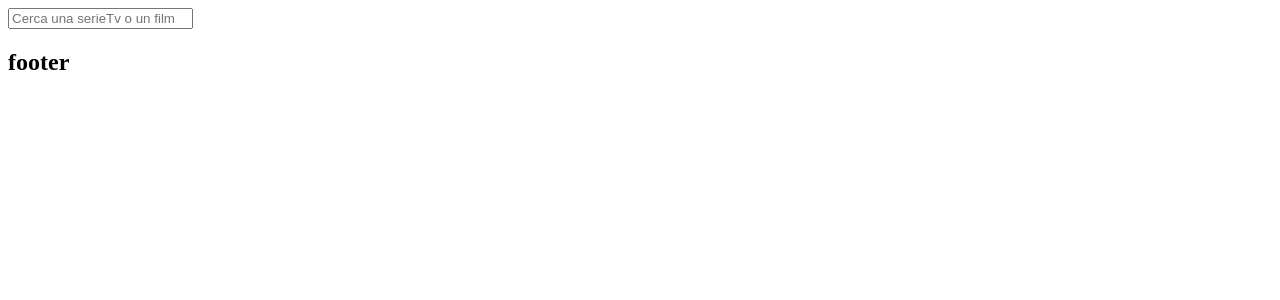
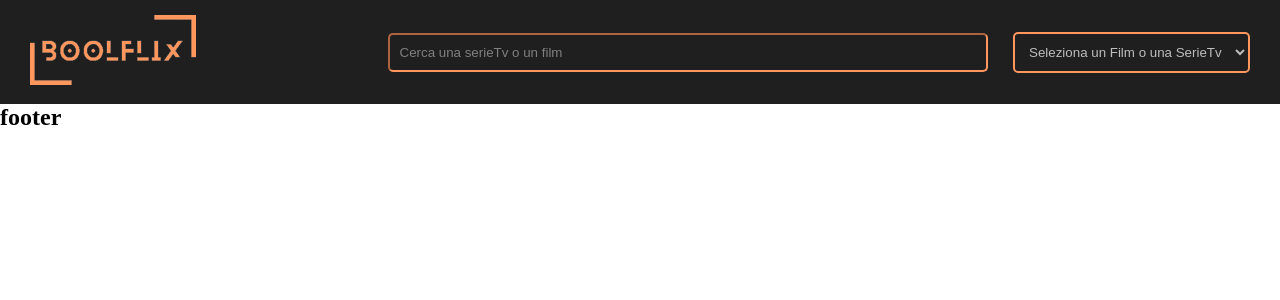
Before and after one commit to Herenyon/vite-boolflix, a Vue app in the folder vite-boolflix/: page / in a window 1280 px wide. Shown: the top 300 px of the page. Built offline with nearby package versions, Linux system fonts and the light colour scheme; no server answers.

Commit message:
milestone 4 header

```diff
--- a/vite-boolflix/package.json
+++ b/vite-boolflix/package.json
@@ -20,6 +20,7 @@
   },
   "devDependencies": {
     "@vitejs/plugin-vue": "^4.1.0",
+    "sass": "^1.60.0",
     "vite": "^4.2.0"
   }
 }
--- a/vite-boolflix/src/App.vue
+++ b/vite-boolflix/src/App.vue
@@ -55,7 +55,8 @@ export default {
 
   }
 }
-</script>
+</script >
+
 
 <template>
   <AppHeader @cerca="search" />
@@ -63,4 +64,6 @@ export default {
   <AppFooter />
 </template>
 
-<style scoped></style>
+<style lang="scss" scoped>
+@use './styles/general.scss' as *;
+</style>
--- a/vite-boolflix/src/components/AppHeader.vue
+++ b/vite-boolflix/src/components/AppHeader.vue
@@ -1,12 +1,13 @@
 <script>
 import { store } from '../store';
+import SelectMedia from './SelectMedia.vue';
 // import Search from './Search.vue';
 
 export default {
   name: 'AppHeader',
-  // components: {
-  //   Search
-  // },
+  components: {
+    SelectMedia
+  },
   data() {
     return {
       store
@@ -19,11 +20,54 @@ export default {
 </script>
 
 <template>
-  <header>
-    <input type="search" id="search" placeholder="Cerca una serieTv o un film" v-model="this.store.search"
-      v-on:keyup.enter="$emit('cerca')">
+  <header class="header">
+    <div>
+      <img src="../assets/img/Boolflix-logo.png" alt="" class="logo">
+    </div>
+    <div>
+      <input type="search" id="search" class="search-bar" placeholder="Cerca una serieTv o un film"
+        v-model="this.store.search" v-on:keyup.enter="$emit('cerca')">
+    </div>
+    <div>
+      <SelectMedia />
+    </div>
+
 
   </header>
 </template>
 
-<style scoped></style>
+<style lang="scss" scoped>
+@use '../styles/variables.scss' as *;
+
+.header {
+  display: flex;
+  justify-content: space-between;
+  align-items: center;
+  background-color: rgb(31, 31, 31);
+  padding: .9375rem 30px;
+
+  div {
+    .logo {
+      width: 50%;
+    }
+
+  }
+
+  div {
+    .search-bar {
+      width: 37.5rem;
+      border-color: $primary-color;
+      border-radius: 5px;
+      background: none;
+      padding: 10px 10px;
+      color: $text-color-primary;
+      border-width: 2px;
+    }
+
+    .search-bar::placeholder {
+
+      color: grey;
+    }
+  }
+}
+</style>
--- /dev/null
+++ b/vite-boolflix/src/components/SelectMedia.vue
@@ -0,0 +1,35 @@
+<script>
+export default {
+    name: 'SelectMedia'
+}
+
+</script>
+<template>
+    <form>
+        <select>
+            <option selected> Seleziona un Film o una SerieTv</option>
+            <option value="film">Film</option>
+            <option value="serietv">Serie Tv</option>
+        </select>
+    </form>
+</template>
+
+<style lang="scss" scoped>
+@use '../styles/variables.scss' as *;
+
+select {
+    padding: 10px 0;
+    border-color: $primary-color;
+    border-width: 2px;
+    border-radius: 5px;
+    background: none;
+    padding: 10px 10px;
+    color: $text-color-primary;
+
+    option {
+        background-color: rgb(31, 31, 31);
+        border-color: $primary-color;
+
+    }
+}
+</style>
--- a/vite-boolflix/src/style.css
+++ b/vite-boolflix/src/style.css
@@ -0,0 +1,5 @@
+* {
+    margin: 0;
+    padding: 0;
+    box-sizing: border-box;
+}
--- /dev/null
+++ b/vite-boolflix/src/styles/variables.scss
@@ -0,0 +1,2 @@
+$primary-color: #FF965E;
+$text-color-primary: rgb(189, 189, 189);
```
Also changed, not shown: vite-boolflix/src/components/Search.vue (deleted, +0 -15 lines), vite-boolflix/src/assets/img/Boolflix-logo.png (added), vite-boolflix/src/styles/general.scss (added), 1 other file (tests, documents, lock files or other folders).
